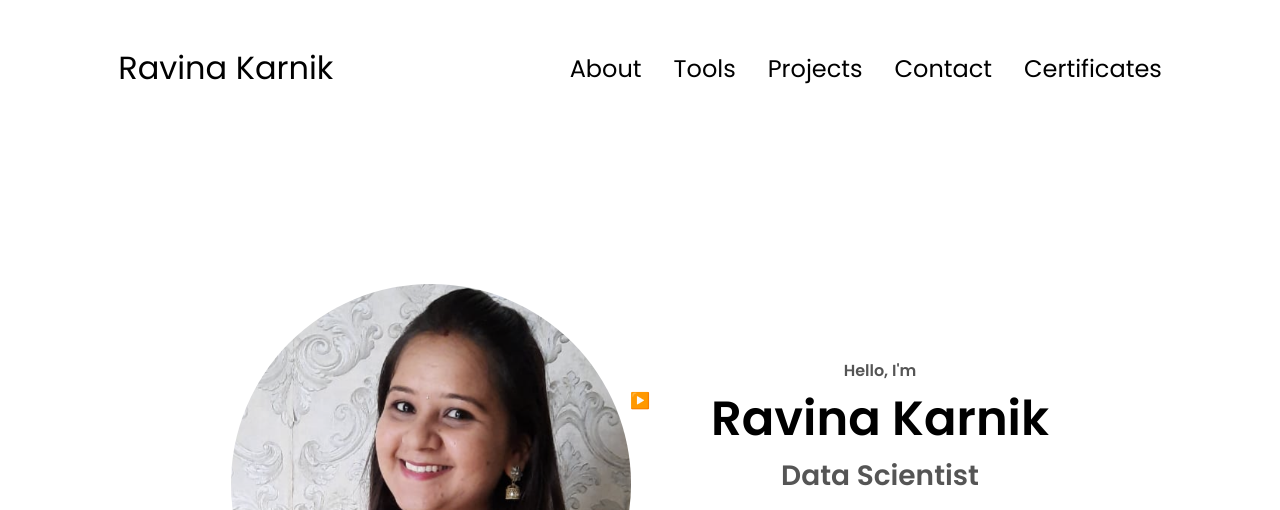
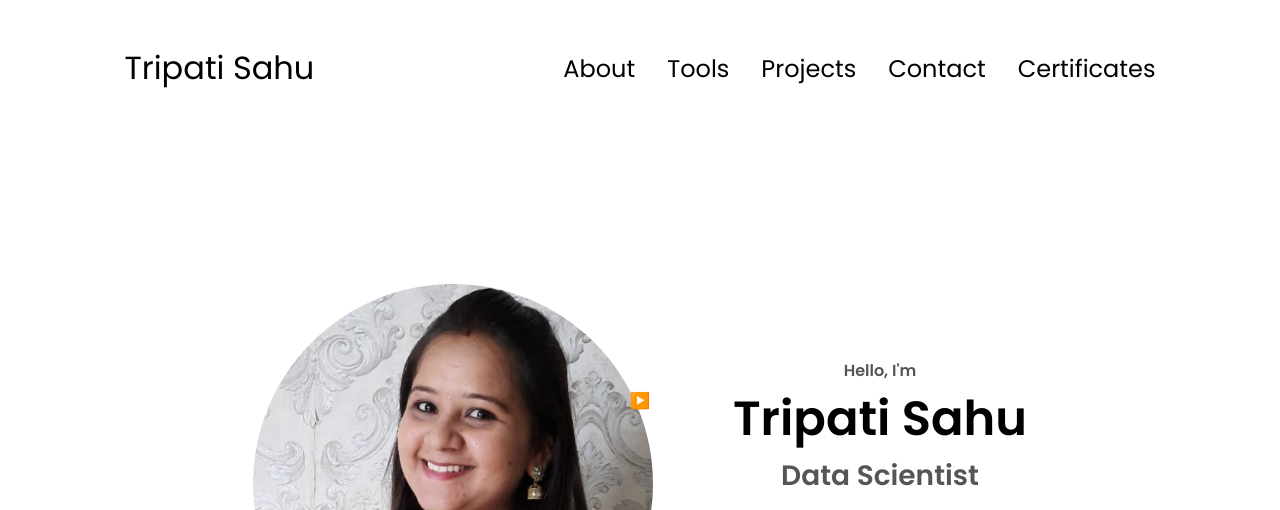
Before and after one commit to RavinaKarnik/portfolio.io, a plain HTML site: page index.html in a window 1280 px wide. Shown: the top 510 px of the page. Drawn offline with Linux system fonts and the light colour scheme.

Commit message:
Update index.html

```diff
--- a/index.html
+++ b/index.html
@@ -4,13 +4,13 @@
     <meta charset="UTF-8" />
     <meta http-equiv="X-UA-Compatible" content="IE=edge" />
     <meta name="viewport" content="width=device-width, initial-scale=1.0" />
-    <title>Ravina's Portfolio</title>
+    <title>Tripati's Portfolio</title>
     <link rel="stylesheet" href="style.css" />
     <link rel="stylesheet" href="mediaqueries.css" />
   </head>
   <body>
     <nav id="desktop-nav">
-      <div class="logo">Ravina Karnik</div>
+      <div class="logo">Tripati Sahu</div>
       <div>
         <ul class="nav-links">
           <li><a href="#about">About</a></li>
@@ -22,7 +22,7 @@
       </div>
     </nav>
     <nav id="hamburger-nav">
-      <div class="logo">Ravina Karnik</div>
+      <div class="logo">Tripati Sahu</div>
       <div class="hamburger-menu">
         <div class="hamburger-icon" onclick="toggleMenu()">
           <span></span>
@@ -62,7 +62,7 @@
       </div>
       <div class="section__text">
         <p class="section__text__p1">Hello, I'm</p>
-        <h1 class="title">Ravina Karnik</h1>
+        <h1 class="title">Tripati Sahu</h1>
         <p class="section__text__p2">Data Scientist</p>
         <div class="btn-container">
           <button
@@ -128,7 +128,7 @@
           <div class="text-container">
             <p>🌐 Welcome to My World of Versatility!</p>
             <br>
-            <p>Hello! I'm Ravina, an Engineer with a knack for versatility.
+            <p>Hello! I'm Tripati, an Engineer with a knack for versatility.
               Armed with Master's and Bachelor's degrees in Electronics and Telecommunication,
               I ventured into academia as an Assistant Professor before diving into Data Science.
               Proud graduate of OdinSchool's Data Science Bootcamp,
```
